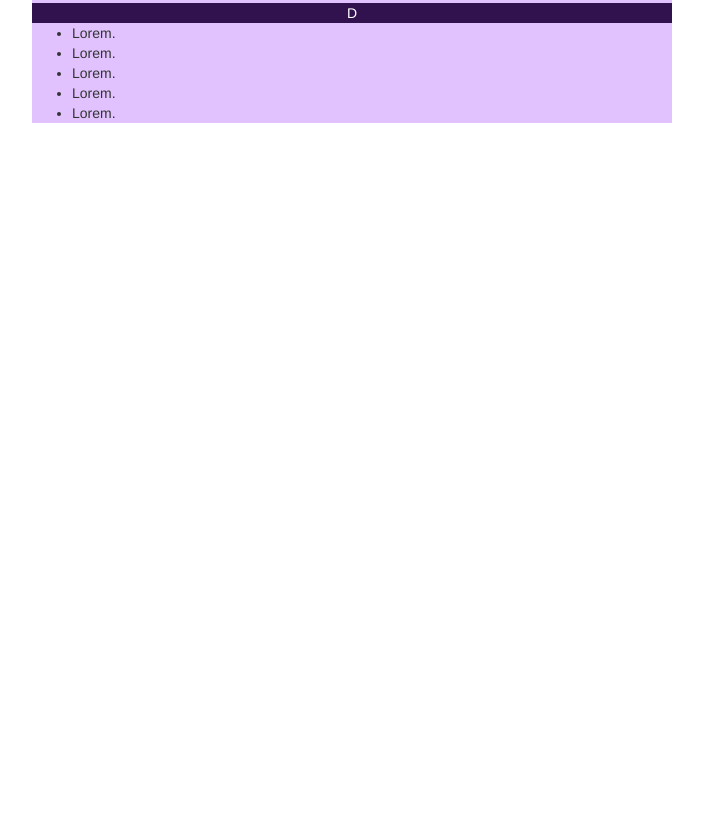
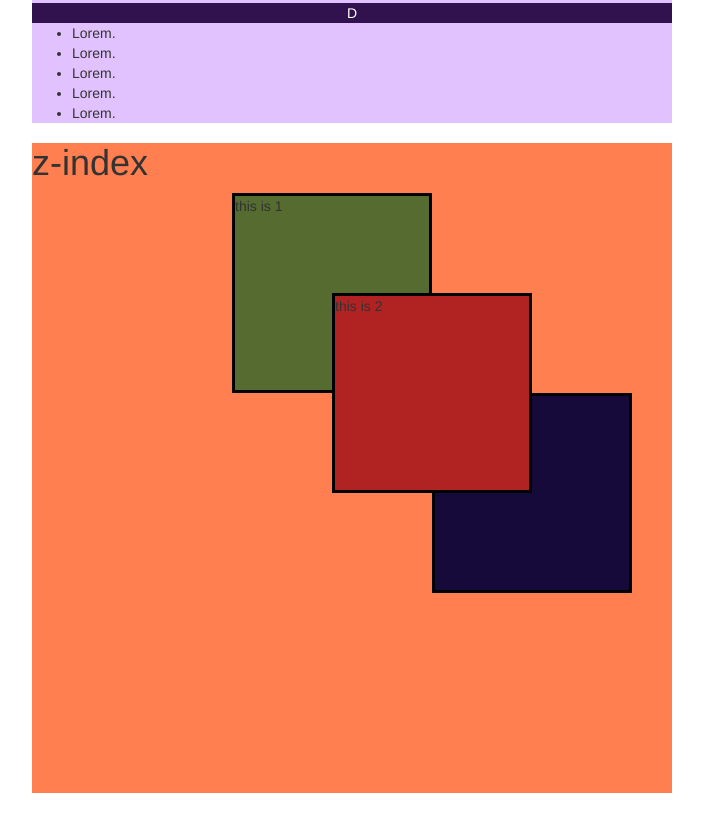
Before and after one commit to Cami170299/ProgrammingFundamentals, a plain HTML site: page Programming/HTMLCSS/RWD/rwd.html in a window 1280 px wide. Shown: the part 2804-3635 px from the top of the page, without its empty margins (288-991 px from the left). Drawn offline with nearby package versions, Linux system fonts and the light colour scheme.

Commit message:
comments rwd and z-index

```diff
--- a/Programming/HTMLCSS/RWD/rwd.css
+++ b/Programming/HTMLCSS/RWD/rwd.css
@@ -124,6 +124,7 @@ p.uppercase {
 /*POSITIONS*/
 
 .containerposition{
+    /*position: static; is the default*/
     background-color: rgb(141, 232, 255);
     min-height: 500px;
     position: relative;
@@ -133,23 +134,26 @@ p.uppercase {
     margin-left: 5%;
     min-height: 90px;
     background-color: brown;
-    position: absolute;
-    top: 0;
+    position: absolute; /*Completele removes it from the file and you are able to modify it
+    with from de very top of the container parent.*/
+    top: 0; /*noice taht even with a top 0 the absolute element do not get to the top of the page
+    as fixed positioning, but instead gets to the top of the parent container. */
 }
 .child2{
     width: 20%;
     margin-left: 5%;
     min-height: 90px;
     background-color: yellowgreen;
-    position: relative;
+    position: relative; /*acts exactly the same as static but you can change the top,
+    button,left nad right setting by pixels*/
     right: 15px;
 }
 .child3{
     width: 90%;
-    margin-left: 5%;
     min-height: 90px;
     background-color: blueviolet;
-    position: fixed;
+    position: static;
+    /*position: fixed; will put hte element at the top of the page if it has a  top: 0px;*/
 }
  /*STICKY POSITION */
 
@@ -165,3 +169,37 @@ p.uppercase {
      position: sticky;
      top: 0;
  }
+
+ /* Z INDEX */
+
+.zindez-container{
+    margin-left: 25%;
+    width: 50%;
+    background-color: coral;
+    min-height: 200px;
+}
+
+ .z-item {
+ min-height: 200px;
+ max-width: 200px;
+ border: solid 3px black;
+ position: relative;
+ }
+ .z-one{
+    background-color: darkolivegreen;
+    left: 200px;
+    z-index: 1; /*with the z-index i am able to specify the order of which the element are
+    beign display and which onegoes upon the other.*/
+ }
+ .z-two{
+    background-color:rgb(177, 34, 34);
+    left: 300px;
+    top: -100px;
+    z-index: 3;
+ }
+ .z-three{
+    background-color: rgb(21, 10, 58);
+    left: 400px;
+    top: -200px;
+    z-index: 2;
+}
--- a/Programming/HTMLCSS/RWD/rwd.html
+++ b/Programming/HTMLCSS/RWD/rwd.html
@@ -138,7 +138,14 @@
 </div>
 <!--posiions-sticky-->
 
-
+<!--Position z index-->
+<div class="zindez-container">
+    <h1>z-index</h1>
+    <div class="z-one z-item"> this is 1</div>
+    <div class="z-two z-item"> this is 2</div>
+    <div class="z-three z-item"> this is 3</div>
+</div>
+<!--Position z index-->
 
 </body>
 </html>
```
